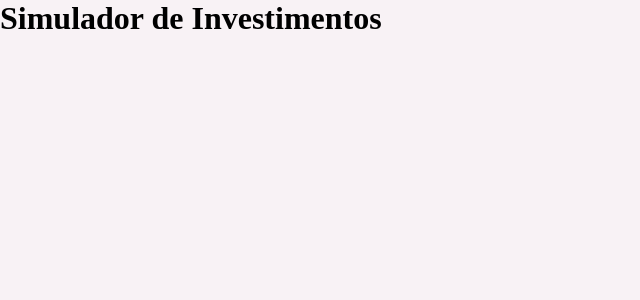
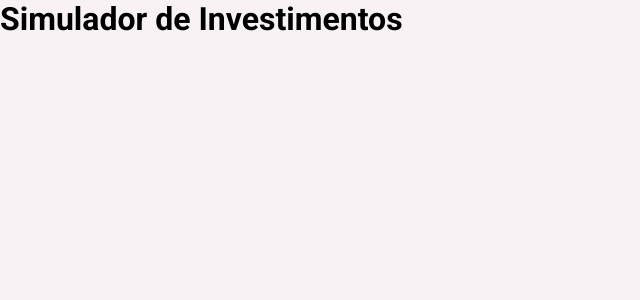
Before and after one commit to gustavocotrim11/simulador-de-investimentos, a React (Create React App) app: page / in a window 1280 px wide. Shown: the top 300 px of the page, without its empty margins (0-640 px from the left). Built offline with nearby package versions, Linux system fonts and the light colour scheme.

Commit message:
Adding Google Fonts

```diff
--- a/public/index.html
+++ b/public/index.html
@@ -1,8 +1,16 @@
 <!DOCTYPE html>
 <html lang="pt-BR">
   <head>
+    <link rel="preconnect" href="https://fonts.gstatic.com" crossorigin />
+    <link rel="preconnect" href="https://fonts.googleapis.com" />
+
     <meta charset="utf-8" />
     <meta name="viewport" content="width=device-width, initial-scale=1" />
+
+    <link
+      href="https://fonts.googleapis.com/css2?family=Roboto:wght@300;400;700;900&display=swap"
+      rel="stylesheet"
+    />
 
     <title>Simulador de Investimentos</title>
   </head>
--- a/src/styles/global.js
+++ b/src/styles/global.js
@@ -26,6 +26,15 @@ export const GlobalStyle = createGlobalStyle`
     -webkit-font-smoothing: antialiased;
   }
 
+  body, input, textarea, button {
+    font-family: 'Roboto', sans-serif;
+    font-weight: 400;
+  }
+
+  h1, h2, h3, h4, h5, h6, strong {
+    font-weight: 700;
+  }
+
   button {
     cursor: pointer;
   }
```
